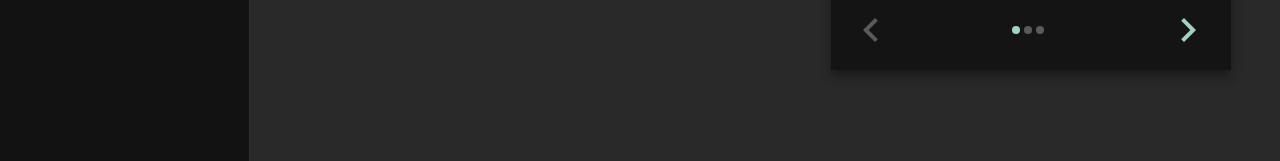
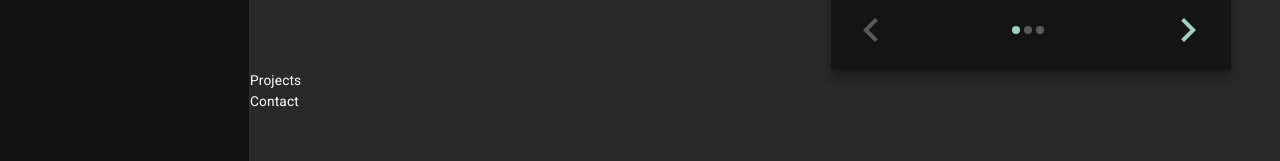
Before and after one commit to Ted2121/Ted2121.github.io, a React (Vite) app in the folder portfolio/: page / in a window 1280 px wide. Shown: the part 580-741 px from the top of the page. Built offline with nearby package versions, Linux system fonts and the light colour scheme.

Commit message:
Added section navigation and smooth scrolling

```diff
--- a/portfolio/package.json
+++ b/portfolio/package.json
@@ -15,7 +15,8 @@
     "@mui/icons-material": "^5.11.16",
     "@mui/material": "^5.13.2",
     "react": "^18.2.0",
-    "react-dom": "^18.2.0"
+    "react-dom": "^18.2.0",
+    "react-scroll": "^1.8.9"
   },
   "devDependencies": {
     "@types/react": "^18.0.28",
--- a/portfolio/src/App.jsx
+++ b/portfolio/src/App.jsx
@@ -2,8 +2,10 @@ import './styles/App.css'
 import { ColorModeContext, useMode } from './theme';
 import { CssBaseline, ThemeProvider } from '@mui/material';
 import Sidebar from './layouts/Sidebar';
-import Stack from '@mui/material/Stack';
 import AboutMe from './sections/AboutMe';
+import { Box } from '@mui/system';
+import Projects from './sections/Projects';
+import Contact from './sections/Contact';
 
 function App() {
   const [theme, colorMode] = useMode();
@@ -12,12 +14,16 @@ function App() {
     <ColorModeContext.Provider value={colorMode}>
       <ThemeProvider theme={theme}>
         <CssBaseline />
-          <main className="content">
-          <Stack direction="row" alignItems="center">
-        <Sidebar />
-            <AboutMe />
-            </Stack>
-          </main>
+        <Box sx={{ display: 'flex' }}>
+          <Sidebar />
+          <Box sx={{ flex: 1, overflow: 'auto' }}>
+            <main className="content">
+              <AboutMe />
+              <Projects />
+              <Contact />
+            </main>
+          </Box>
+        </Box>
       </ThemeProvider>
     </ColorModeContext.Provider>
   );
--- a/portfolio/src/layouts/Sidebar.jsx
+++ b/portfolio/src/layouts/Sidebar.jsx
@@ -1,14 +1,11 @@
 import React, { useState } from 'react';
 import AppBar from '@mui/material/AppBar';
 import Grid from '@mui/material/Box';
-import Stack from '@mui/material/Stack';
 import Box from '@mui/material/Box';
 import Divider from '@mui/material/Divider';
 import Drawer from '@mui/material/Drawer';
 import IconButton from '@mui/material/IconButton';
-import LinkedInIcon from '@mui/icons-material/LinkedIn';
-import GitHubIcon from '@mui/icons-material/GitHub';
-import FeedIcon from '@mui/icons-material/Feed';
+import { Link } from 'react-scroll';
 import AccountBoxIcon from '@mui/icons-material/AccountBox';
 import DeveloperModeIcon from '@mui/icons-material/DeveloperMode';
 import AlternateEmailIcon from '@mui/icons-material/AlternateEmail';
@@ -39,18 +36,24 @@ function Sidebar() {
       <Divider />
       <List>
         {['About Me', 'Projects', 'Contact'].map((text, index) => (
-          <ListItem
-            key={text}
-            disablePadding
-          >
-            <ListItemButton sx={{ height: "4rem" }}>
+          <ListItem key={text} disablePadding>
+            <ListItemButton sx={{ height: '4rem' }}>
               <ListItemIcon>
                 {index === 0 && <AccountBoxIcon /> ||
                   index === 1 && <DeveloperModeIcon /> ||
                   index === 2 && <AlternateEmailIcon />}
               </ListItemIcon>
               <ListItemText
-                primary={text}
+                primary={
+                  <Link
+                    to={text.toLowerCase().replace(' ', '-')}
+                    smooth
+                    duration={500}
+                    style={{ textDecoration: 'none', color: 'inherit' }}
+                  >
+                    {text}
+                  </Link>
+                }
                 primaryTypographyProps={{ sx: { fontSize: '1.2rem' } }}
               />
             </ListItemButton>
@@ -60,7 +63,7 @@ function Sidebar() {
       <Divider />
       <Box sx={{ display: 'flex', justifyContent: 'center', marginTop: "10px" }}>
 
-<ExternalProfiles/>
+        <ExternalProfiles />
       </Box>
     </div>
   );
--- a/portfolio/src/sections/AboutMe.jsx
+++ b/portfolio/src/sections/AboutMe.jsx
@@ -6,6 +6,7 @@ import Quotes from '../layouts/Quotes';
 function AboutMe() {
   return (
     <>
+    <div id="about-me">
   <div style={{ marginTop: '15vh', width: '100%' }}>
     <Grid
       container
@@ -21,6 +22,8 @@ function AboutMe() {
       </Grid>
     </Grid>
   </div>
+
+    </div>
 </>
   )
 }
--- /dev/null
+++ b/portfolio/src/sections/Contact.jsx
@@ -0,0 +1,11 @@
+import React from 'react'
+
+function Contact() {
+    return (
+        <div id="contact">
+            Contact
+        </div>
+    )
+}
+
+export default Contact
--- /dev/null
+++ b/portfolio/src/sections/Projects.jsx
@@ -0,0 +1,11 @@
+import React from 'react'
+
+function Projects() {
+  return (
+    <div id="projects">
+      Projects
+    </div>
+  )
+}
+
+export default Projects
```
Also changed, not shown: portfolio/src/layouts/Description.jsx (+1 -6 lines), 1 other file (tests, documents, lock files or other folders).
